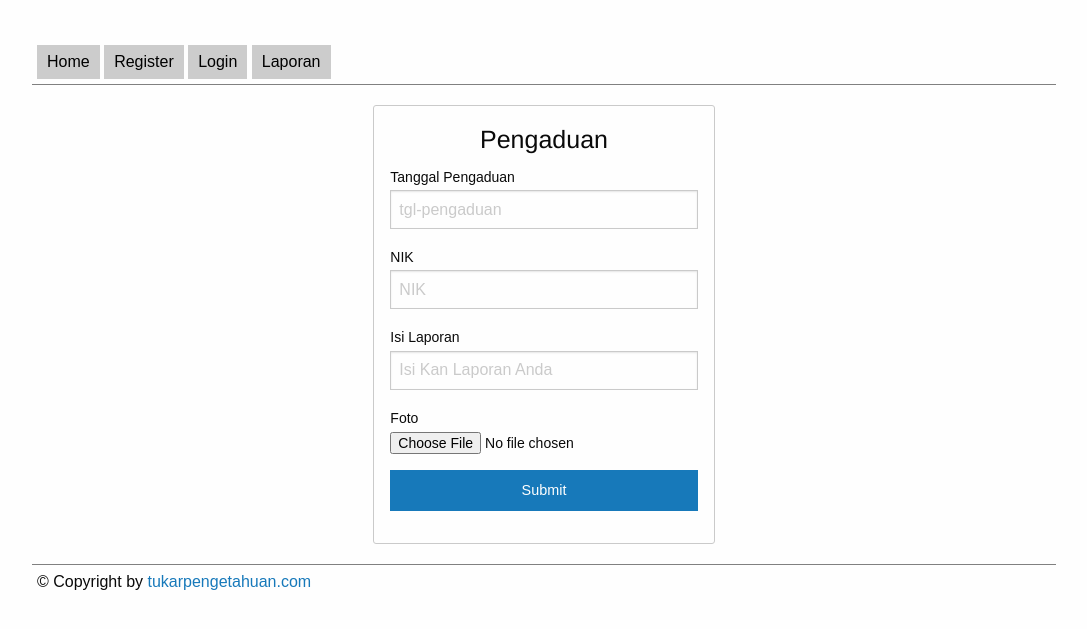
After one commit to dimas-prayoga26/Aplikasi-pengaduan-masyarakat, a PHP site: page /laporan.php in a window 1280 px wide. The commit adds this page. Shown: the top 629 px of the page, without its empty margins (96-1183 px from the left). Run offline with PHP 8.4, Linux system fonts and the light colour scheme.

Commit message:
tambah pengaduan

```diff
--- /dev/null
+++ b/controllers/pengaduan_controller.php
@@ -0,0 +1,8 @@
+<?php
+
+require_once("core/init.php");
+require_once("functions/pengaduan_function.php");
+
+if(isset($_POST['submit']) ){
+  save_pengaduan($_POST);
+}
--- /dev/null
+++ b/functions/pengaduan_function.php
@@ -0,0 +1,5 @@
+<?php
+
+function save_pengaduan($request) {
+  return $request;
+}
--- /dev/null
+++ b/laporan.php
@@ -0,0 +1,41 @@
+<?php
+// php script
+include("controllers/pengaduan_controller.php");
+
+// html
+include("views/header.php");
+?>
+    <div class="row">
+        <div data-alert class="alert-box" style="display:none;">
+        Ini standard error
+        <a href="#" class="close">&times;</a>
+        </div>
+    </div>
+    <div class="row">
+        <div class="medium-6 medium-centered large-4 large-centered columns">
+            <div class="row log-in-form">
+                <form action="laporan.php" method="POST">
+                    <div class="row column">
+                        <h4 class="text-center">Pengaduan</h4>
+                        <label>Tanggal Pengaduan
+                        <input type="text" name="tgl-pengaduan" placeholder="tgl-pengaduan">
+                        </label>
+                        <label>NIK
+                        <input type="text" name="nik" placeholder="NIK">
+                        </label>
+                        <label>Isi Laporan
+                        <input type="text" name="isi_laporan" placeholder="Isi Kan Laporan Anda">
+                        </label>
+                        <label>Foto
+                        <input type="file" name="foto" placeholder="Foto">
+                        </label>
+                        <p><input type="submit" name="submit" class="button expanded" value="Submit"/></p>
+                    </div>
+                </form>
+            </div>
+        </div>
+    </div>
+
+<?php
+include("views/footer.php");
+?>
--- a/views/header.php
+++ b/views/header.php
@@ -18,5 +18,6 @@
             <a href="index.php">Home</a>
             <a href="register.php">Register</a>
             <a href="login.php">Login</a>
+            <a href="laporan.php">Laporan</a>
         </nav>
     </header>
```
